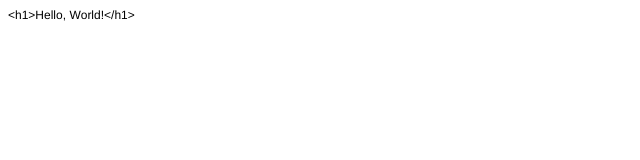
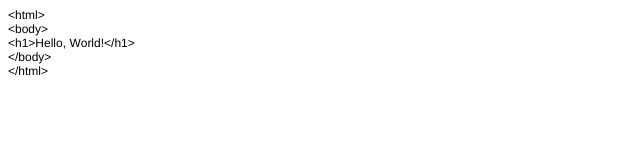
Before and after one commit to 20tsange1/Git-Practice, a plain HTML site: page hello.html in a window 1280 px wide. Shown: the whole page, without its empty margins (0-640 px from the left). Drawn offline with Linux system fonts and the light colour scheme.

Commit message:
Added standard HTML tags

```diff
--- a/hello.html
+++ b/hello.html
@@ -12,6 +12,10 @@
   </style>
 </head>
 <body>
+<p class="p1"><span class="s1">&lt;html&gt;</span></p>
+<p class="p1"><span class="s1">&lt;body&gt;</span></p>
 <p class="p1"><span class="s1">&lt;h1&gt;Hello, World!&lt;/h1&gt;</span></p>
+<p class="p1"><span class="s1">&lt;/body&gt;</span></p>
+<p class="p1"><span class="s1">&lt;/html&gt;</span></p>
 </body>
 </html>
```
